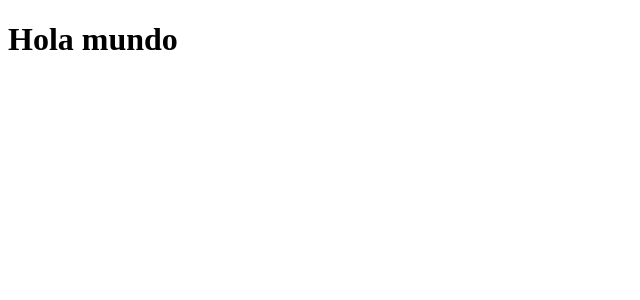
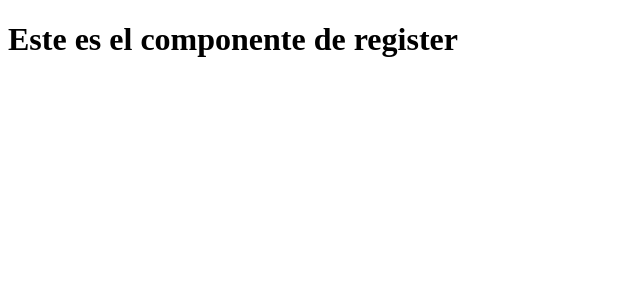
Before and after one commit to Anfercode/connect-meetups, a React app: page /register in a window 1280 px wide. Shown: the top 300 px of the page, without its empty margins (0-640 px from the left). Built offline with nearby package versions, Linux system fonts and the light colour scheme.

Commit message:
define the first routes

```diff
--- a/src/components/HolaMundo.jsx
+++ /dev/null
@@ -1,7 +0,0 @@
-import React from "react";
-
-const HolaMundo = () => {
-  return <h1>Hola mundo</h1>;
-};
-
-export default HolaMundo;
--- /dev/null
+++ b/src/components/NotFound.jsx
@@ -0,0 +1,9 @@
+import React from 'react'
+
+const NotFound = () => {
+    return (
+        <h1>Soy el componente no encontrao</h1>
+    )
+}
+
+export default NotFound
--- a/src/index.js
+++ b/src/index.js
@@ -1,5 +1,5 @@
 import React from "react";
 import ReactDom from "react-dom";
-import HolaMundo from "./components/HolaMundo";
+import App from "./routes/App";
 
-ReactDom.render(<HolaMundo />, document.getElementById("app"));
+ReactDom.render(<App />, document.getElementById("app"));
--- /dev/null
+++ b/src/routes/App.js
@@ -0,0 +1,25 @@
+import React from "react";
+import { BrowserRouter, Switch, Route } from "react-router-dom";
+import Home from "../routes/Home";
+import Login from "../routes/Login";
+import Register from "../routes/Register";
+import Events from "../routes/Events";
+import EventsDetails from "../routes/EventsDetails";
+import NotFound from "../components/NotFound";
+
+const App = () => {
+  return (
+    <BrowserRouter>
+      <Switch>
+        <Route exact path="/" component={Home} />
+        <Route exact path="/events" component={Events} />
+        <Route exact path="/events/:id" component={EventsDetails} />
+        <Route exact path="/login" component={Login} />
+        <Route exact path="/register" component={Register} />
+        <Route component={NotFound} />
+      </Switch>
+    </BrowserRouter>
+  );
+};
+
+export default App;
--- /dev/null
+++ b/src/routes/Events.jsx
@@ -0,0 +1,9 @@
+import React from 'react'
+
+const Events = () => {
+    return (
+        <h1>Estos son los eventos</h1>
+    )
+}
+
+export default Events
--- /dev/null
+++ b/src/routes/EventsDetails.jsx
@@ -0,0 +1,9 @@
+import React from 'react'
+
+const EventsDetails = () => {
+    return (
+        <h1>Estos sonlos detalles de los eventos</h1>
+    )
+}
+
+export default EventsDetails
--- /dev/null
+++ b/src/routes/Home.jsx
@@ -0,0 +1,9 @@
+import React from 'react'
+
+const Home = () => {
+    return (
+        <h1>Este es el home</h1>
+    )
+}
+
+export default Home
--- /dev/null
+++ b/src/routes/Login.jsx
@@ -0,0 +1,9 @@
+import React from 'react'
+
+const Login = () => {
+    return (
+        <h1>Este es el componente de login</h1>
+    )
+}
+
+export default Login
--- /dev/null
+++ b/src/routes/Register.jsx
@@ -0,0 +1,9 @@
+import React from 'react'
+
+const Register = () => {
+    return (
+        <h1>Este es el componente de register</h1>
+    )
+}
+
+export default Register
```
